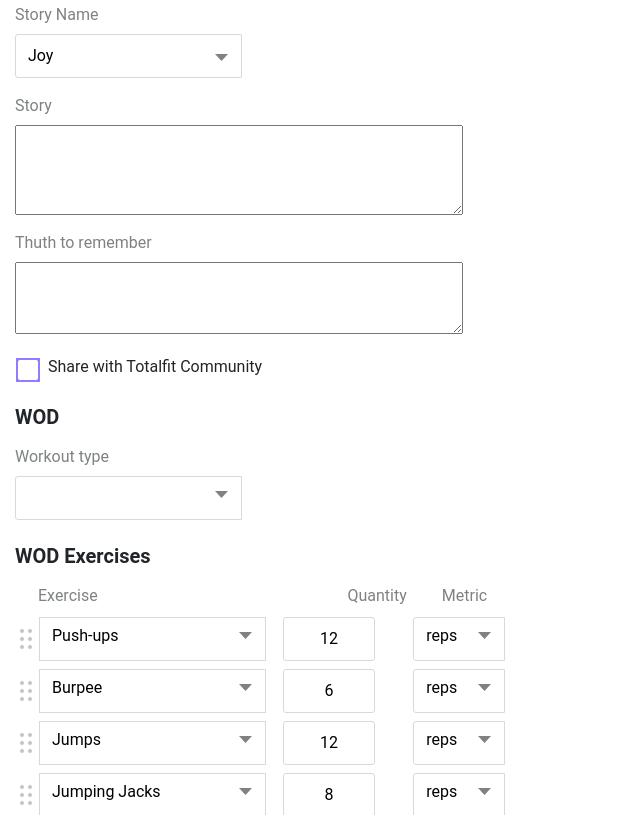
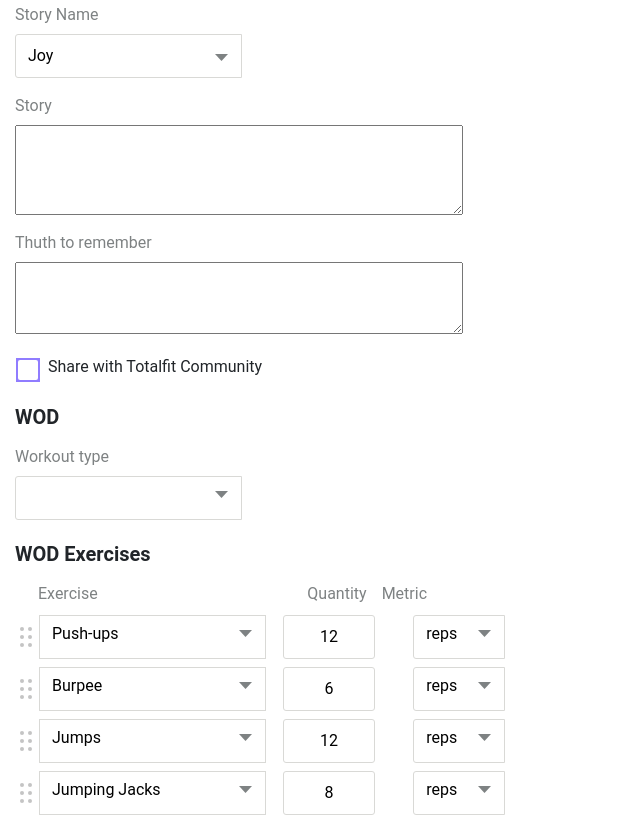
Before and after one commit to nastyakpi1995/form_publish, a plain HTML site: page index.html in a window 1280 px wide. Shown: the part 398-1213 px from the top of the page, without its empty margins (0-640 px from the left). Drawn offline with nearby package versions, Linux system fonts and the light colour scheme.

```diff
--- a/index.html
+++ b/index.html
@@ -179,14 +179,14 @@
                     <div class="container_to_group">
                         <div class="container-fluid ">
                             <div class="row text-end mt-3">
-                                <div class="col-sm-3">
+                                <div class="col-sm-2 box_wod-experies">
                                         <label class="m-t-3 form_lablel_color form_lablel_unic">Exercise</label>
                                 </div>
                                 <div class="col-sm-1 container_text">
                                         <label class="m-t-4 form_lablel_color form_lable">Quantity</label>
                                 </div>
                                 <div class="col-sm-1">
-                                    <label class="m-t-3 form_lablel_color form_lable">Metric</label>
+                                    <label class="m-t-3 form_lablel_color form_lablel_metric">Metric</label>
                                 </div>
                             </div>
 
--- a/style.css
+++ b/style.css
@@ -53,7 +53,7 @@
     margin-bottom: 27px;
 }
 .container_form {
-    margin-bottom: 25px;
+    margin-bottom: 23px;
 }
 .form_inform_text {
     font-size: 20px;
@@ -70,6 +70,12 @@
 }
 .low_container {
     padding-top: 6px;
+}
+.box_wod-experies {
+    margin-right: 64px;
+}
+.form_lablel_metric {
+
 }
 
 .drop_menu_container {
```
